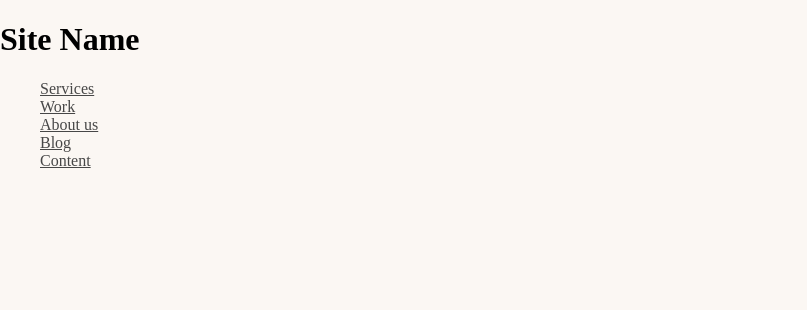
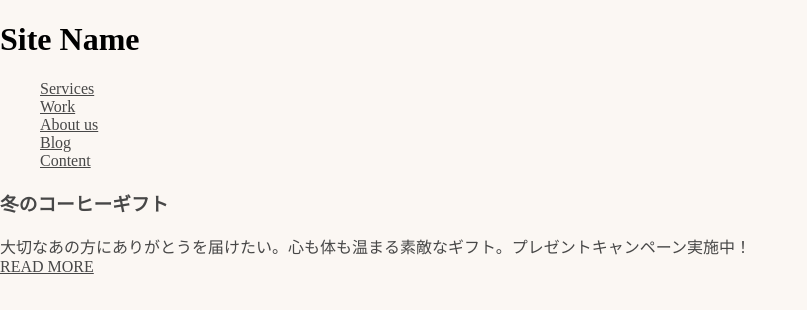
Before and after one commit to thinkAmi-sandbox/syakyo-html-css-design-lecture-in-aug-2016, a website: page index.html in a window 1280 px wide. Shown: the whole page, without its empty margins (0-807 px from the left). Drawn offline with Linux system fonts and the light colour scheme.

Commit message:
entryPanelのmain Elementを作成

```diff
--- a/index.html
+++ b/index.html
@@ -36,9 +36,26 @@
                     <li><a class="menu__item" href="#">Content</a></li>
                 </ul>
             </nav>
+        </header>
 
+        <div class="entryPanel">
+            <!--entryPanelのうち、画像がなくても成り立つ部分をentryPanelのmain Elementとして作成-->
+            <div class="entryPanel__main">
+                <!--entryPanel Blockの見出し部分なので、class属性には汎用的なElement名としてあげたheadを使用する-->
+                <!--画像がないパターンが存在しても、見出しは必須なためheadとした-->
+                <h3 class="entryPanel__head">冬のコーヒーギフト</h3>
 
-        </header>
+                <!--概要部分はbody-->
+                <div class="entryPanel__body">
+                    大切なあの方にありがとうを届けたい。心も体も温まる素敵なギフト。プレゼントキャンペーン実施中！
+                </div>
+
+                <!--read moreのようなフッタっぽい部分は、footとする-->
+                <div class="entryPanel__foot">
+                    <a href="#">READ MORE</a>
+                </div>
+            </div>
+        </div>
     </div>
 
 <script src="./dist/js/main.min.js"></script>
```
